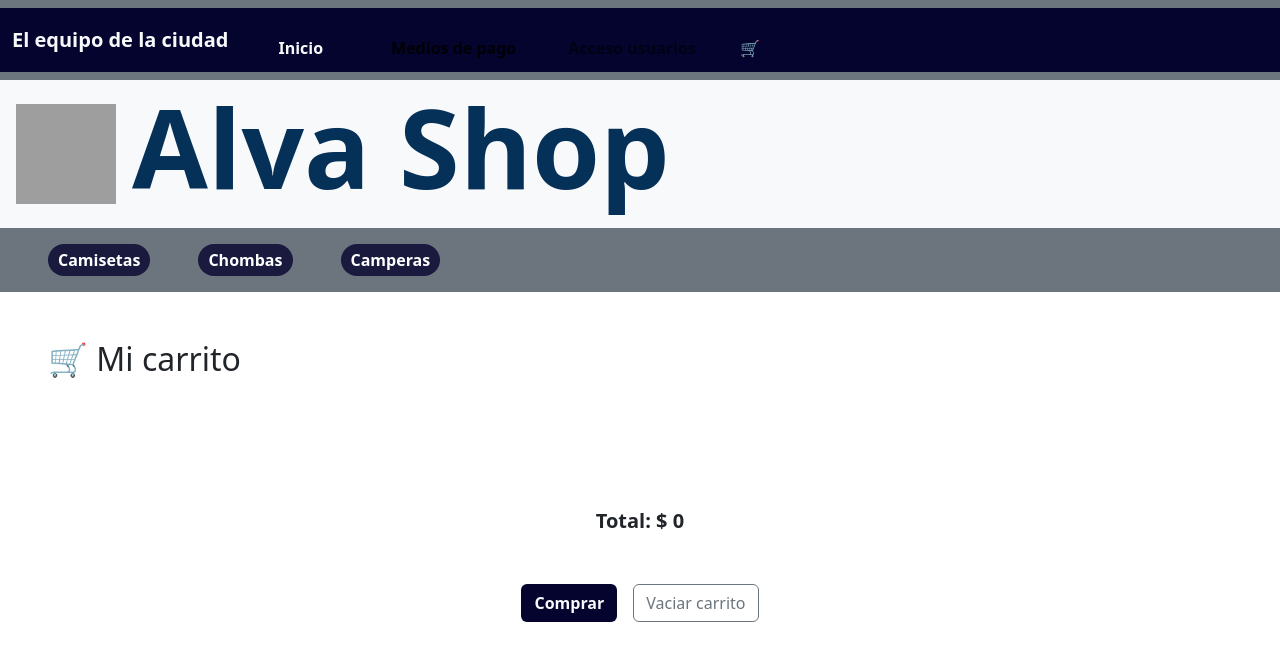
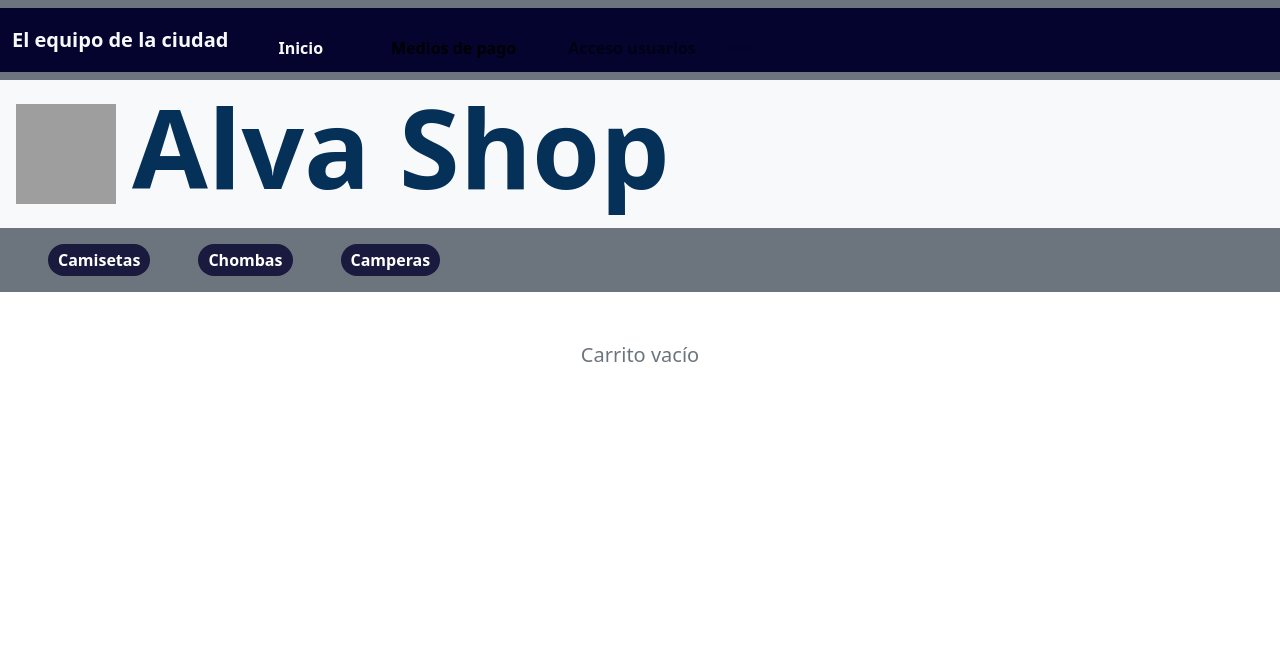
Before and after one commit to celerrodriguez/React-club-alvarado, a React (Create React App) app: page /cart in a window 1280 px wide. Shown: the top 660 px of the page. Built offline with nearby package versions, Linux system fonts and the light colour scheme; grey boxes are pictures that could not be loaded.

Commit message:
carrito listo con widget

```diff
--- a/src/components/CartView/CartView.jsx
+++ b/src/components/CartView/CartView.jsx
@@ -4,14 +4,21 @@ import ItemCart from '../ItemCart/ItemCart.jsx';
 
 
 const CartView = (item) => {
-  const { cart, removeAll, totalPrice } = useContext(cartContext)
+  const { cart, removeAll, totalPrice, totalProducts } = useContext(cartContext)
   //console.log(cart)
 
 
   return (
 
+
     <div>
+      {totalProducts() === 0 ? (
+        <>
+          <p className='text-secondary text-center m-5' > Carrito vacío</p>
+        </>
+      ) : (
 
+        <>
           <h2 className='m-5' >🛒 Mi carrito</h2>
           <br /><br />
           <ul className='d-grid gap-2 d-md-flex flex-column justify-content-md-center aling' >
@@ -20,11 +27,12 @@ const CartView = (item) => {
 
           </ul>
           <p className='d-grid gap-3 d-md-flex justify-content-md-center' ><strong>Total: $ {totalPrice()} </strong> </p>
-      <div className='d-grid gap-3 d-md-flex justify-content-md-center m-5' >
+          <div className='d-grid gap-3 d-md-flex justify-content-md-center mt-5' >
             <button className='btn text-light' style={{backgroundColor: "#04042f", fontWeight:"bold"}} > Comprar</button>
             <button className='btn btn-outline-secondary ' onClick={()=> removeAll(item)}> Vaciar carrito</button>
           </div>
-
+       </>
+            )}
     </div>
 
   )}
--- a/src/components/CartWidget/CartWidget.jsx
+++ b/src/components/CartWidget/CartWidget.jsx
@@ -2,13 +2,19 @@ import React, { useContext } from 'react'
 import { Link } from 'react-router-dom';
 import { cartContext } from '../../store/cartContext'
 
+
 export const CartWidget = () => {
-  const { cart } = useContext(cartContext);
+  const { cart, totalProducts } = useContext(cartContext);
     return (
     <div>
-
-
+       {totalProducts() > 0 ? (
+      <>
         <Link to="/cart">🛒</Link>
+        <span className='text-light' >{totalProducts()}</span>
+      </>
+  ) : (
+  <>
+  </>  ) }
     </div>
   )
 }
--- a/src/components/ItemListContainer/ItemListContainer.jsx
+++ b/src/components/ItemListContainer/ItemListContainer.jsx
@@ -1,14 +1,24 @@
 import React, { useEffect, useState } from 'react';
 import { useParams } from 'react-router-dom';
 import itemsData from '../../data/data.js';
+import firestoreDB from '../../services/firebase.js';
 import ItemList from '../ItemList/ItemList.jsx';
-
+import { getDocs, collection } from 'firebase/firestore'
 
 function getProducts(){
   return new Promise((resolve) => {
-    setTimeout(() => {
-      resolve(itemsData)
-    }, 2000)
+  const alvashopCollection = collection(firestoreDB, 'alvashop');
+
+  getDocs(alvashopCollection).then(snapshot => {
+    const docsData = snapshot.docs.map(doc => {
+      return {...doc.data(), id: doc.id}
+      })
+    resolve(docsData);
+  })
+
+    // setTimeout(() => {
+    //   resolve(itemsData)
+    // }, 1500)
   })
 }
 
--- a/src/store/cartContext.jsx
+++ b/src/store/cartContext.jsx
@@ -34,11 +34,13 @@ function removeAll() {
 function totalPrice() {
   return cart.reduce((count, item) => count + item.quantity * item.item.price, 0)
 }
-// function totalProducts() {
-//   return cart.reduce((count, items) => count + items.count, 0 )
-// }
+ function totalProducts() {
+   return cart.reduce((count, items) => count + items.quantity, 0 )
+ }
+
+
   return (
-    <cartContext.Provider value={ {cart, setCart, addToCart, removeAll, removeItem,  totalPrice }}>
+    <cartContext.Provider value={ {cart, setCart, addToCart, removeAll, removeItem,  totalPrice, totalProducts }}>
         {children}
     </cartContext.Provider>
   )
```
Lines whose indentation alone changed are shown as unchanged.
